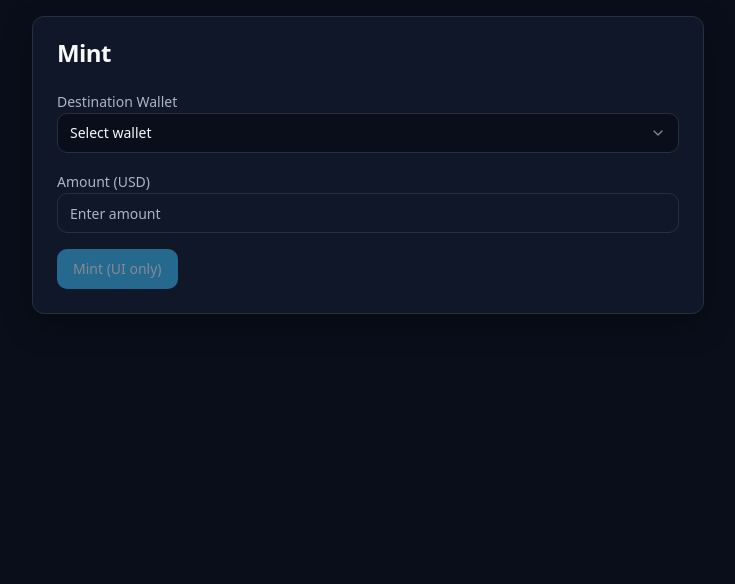
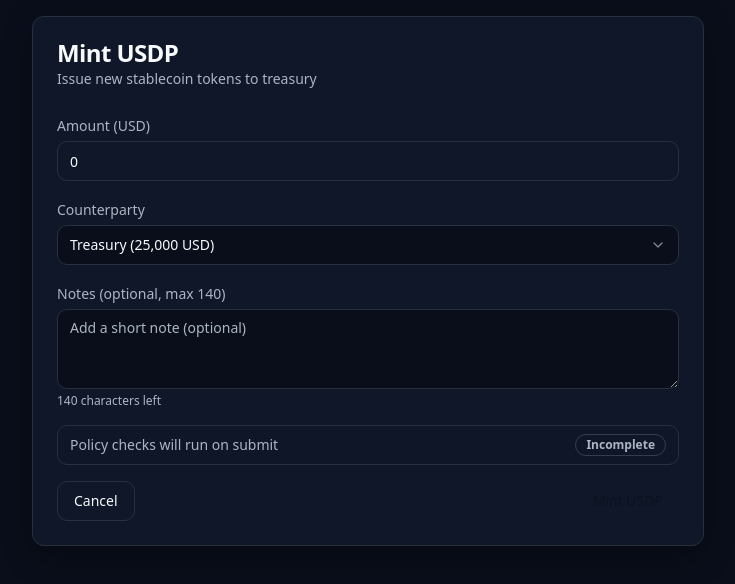
Before and after one commit to teixeiraaedson/horizon, a React (Vite) app: page /mint in a window 1280 px wide. Shown: the top 584 px of the page, without its empty margins (272-1007 px from the left). Built offline with nearby package versions, Linux system fonts and the light colour scheme.

Commit message:
[dyad] wrote 1 file(s)

```diff
--- a/src/pages/Mint.tsx
+++ b/src/pages/Mint.tsx
@@ -1,37 +1,141 @@
 "use client";
 
-import React from "react";
+import React, { useEffect, useState } from "react";
 import { PageShell } from "@/components/layout/PageShell";
 import { CenteredCard } from "@/components/layout/CenteredCard";
 import { CardHeader, CardTitle, CardContent } from "@/components/ui/card";
 import { Label } from "@/components/ui/label";
 import { Select, SelectTrigger, SelectContent, SelectItem, SelectValue } from "@/components/ui/select";
 import { Input } from "@/components/ui/input";
+import { Textarea } from "@/components/ui/textarea";
 import { Button } from "@/components/ui/button";
+import { useToast } from "@/components/ui/use-toast";
+import { useMockStore } from "@/mock/store";
+import { useNavigate } from "react-router-dom";
+
+type WalletOption = { id: string; name: string };
 
 export default function Mint() {
+  const { toast } = useToast();
+  const mock = useMockStore();
+  const navigate = useNavigate();
+
+  const [wallets, setWallets] = useState<WalletOption[]>([]);
+  const [walletId, setWalletId] = useState<string>("");
+  const [amount, setAmount] = useState<number>(0);
+  const [notes, setNotes] = useState<string>("");
+
+  useEffect(() => {
+    const res = mock.listWallets();
+    const opts = res.data.map((w) => ({ id: w.id, name: `${w.name} (${w.balance.toLocaleString()} USD)` }));
+    setWallets(opts);
+    // Preselect "Treasury" if present
+    const treasury = res.data.find((w) => w.type === "treasury");
+    if (treasury) setWalletId(treasury.id);
+  }, []);
+
+  const notesLimit = 140;
+  const notesLeft = notesLimit - notes.length;
+  const isValid = walletId && amount > 0 && notes.length <= notesLimit;
+
+  const onSubmit = () => {
+    if (!isValid) return;
+    const res = mock.createFund({ walletId, amount });
+    if ("error" in res) {
+      toast({ title: "Policy blocked", description: res.error.message });
+      return;
+    }
+    toast({ title: "Mint request created", description: `Tx ${res.data.id.slice(0, 8)} for $${amount.toLocaleString()}` });
+    // Reset form
+    setAmount(0);
+    setNotes("");
+  };
+
   return (
     <PageShell>
       <CenteredCard maxWidth="2xl">
         <CardHeader>
-          <CardTitle>Mint</CardTitle>
+          <div>
+            <CardTitle>Mint USDP</CardTitle>
+            <div className="mt-1 text-sm text-muted-foreground">Issue new stablecoin tokens to treasury</div>
+          </div>
         </CardHeader>
+
         <CardContent className="space-y-4">
           <div>
-            <Label className="text-muted-foreground">Destination Wallet</Label>
-            <Select>
-              <SelectTrigger className="input-dark"><SelectValue placeholder="Select wallet" /></SelectTrigger>
+            <Label className="text-muted-foreground">Amount (USD)</Label>
+            <Input
+              className="input-dark mt-1"
+              type="number"
+              step="1"
+              min="0"
+              value={Number.isFinite(amount) ? amount : 0}
+              onChange={(e) => setAmount(Number(e.target.value))}
+              placeholder="Enter amount"
+            />
+          </div>
+
+          <div>
+            <Label className="text-muted-foreground">Counterparty</Label>
+            <Select value={walletId} onValueChange={setWalletId}>
+              <SelectTrigger className="input-dark mt-1">
+                <SelectValue placeholder="Select wallet" />
+              </SelectTrigger>
               <SelectContent>
-                <SelectItem value="treasury">Treasury</SelectItem>
-                <SelectItem value="operations">Operations</SelectItem>
+                {wallets.map((w) => (
+                  <SelectItem key={w.id} value={w.id}>{w.name}</SelectItem>
+                ))}
               </SelectContent>
             </Select>
           </div>
+
           <div>
-            <Label className="text-muted-foreground">Amount (USD)</Label>
-            <Input className="input-dark" type="number" step="1" placeholder="Enter amount" />
+            <Label className="text-muted-foreground">Notes (optional, max 140)</Label>
+            <Textarea
+              className="input-dark mt-1"
+              value={notes}
+              onChange={(e) => setNotes(e.target.value.slice(0, notesLimit))}
+              placeholder="Add a short note (optional)"
+            />
+            <div className="mt-1 text-xs text-muted-foreground">{notesLeft} characters left</div>
           </div>
-          <Button disabled className="hover:shadow-[0_0_24px_rgba(56,189,248,0.10)]">Mint (UI only)</Button>
+
+          {/* Policy check callout */}
+          <div className="rounded-md border border-border bg-card/60 px-3 py-2">
+            <div className="flex items-center justify-between">
+              <div className="text-sm text-muted-foreground">Policy checks will run on submit</div>
+              <div
+                className={`inline-flex items-center rounded-full px-2.5 py-0.5 text-xs font-semibold border ${
+                  isValid
+                    ? "border-[rgba(34,197,94,0.35)] text-[color:var(--hz-green)]"
+                    : "border-[rgba(148,163,184,0.28)] text-muted-foreground"
+                }`}
+                aria-label={isValid ? "Form complete" : "Form incomplete"}
+              >
+                {isValid ? "Ready" : "Incomplete"}
+              </div>
+            </div>
+          </div>
+
+          {/* Footer actions */}
+          <div className="mt-2 flex items-center justify-between">
+            <Button
+              type="button"
+              variant="outline"
+              onClick={() => navigate(-1)}
+            >
+              Cancel
+            </Button>
+            <Button
+              type="button"
+              onClick={onSubmit}
+              disabled={!isValid}
+              className="bg-[color:var(--hz-green)] text-[color:#0b0f16] hover:brightness-[1.05]"
+              aria-label="Mint USDP"
+            >
+              Mint USDP
+            </Button>
+          </div>
         </CardContent>
       </CenteredCard>
     </PageShell>
```
